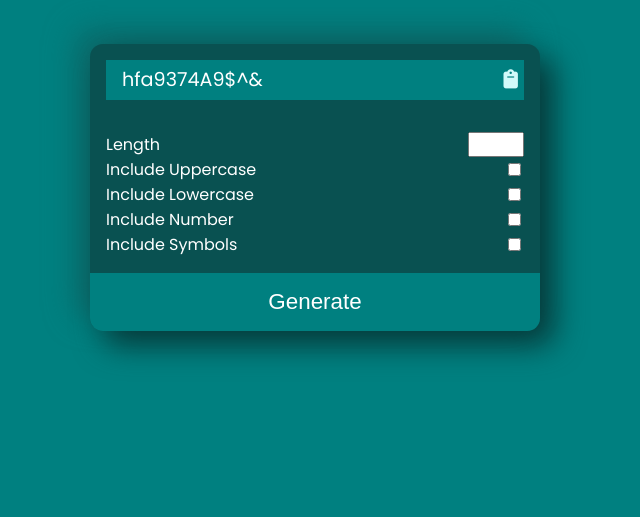
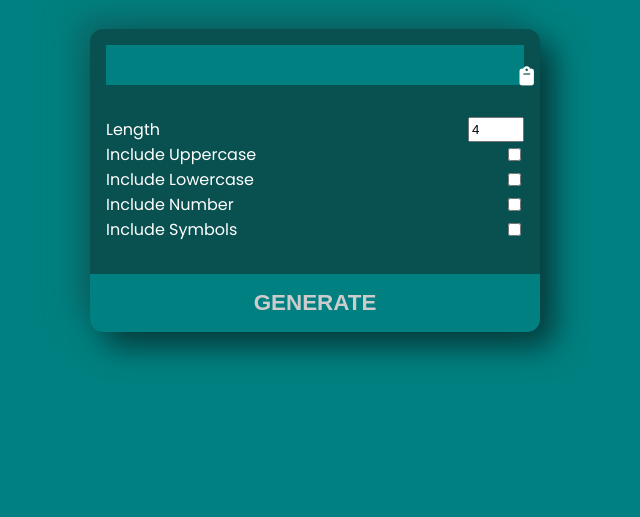
Before and after one commit to Deor0/webs, a plain HTML site: page password-generator/index.html in a window 1280 px wide. Shown: the part 283-800 px from the top of the page, without its empty margins (325-965 px from the left). Drawn offline with Linux system fonts and the light colour scheme.

Commit message:
password-generator

```diff
--- a/password-generator/index.html
+++ b/password-generator/index.html
@@ -14,23 +14,22 @@
     <script
       src="https://kit.fontawesome.com/cb37a641a5.js"
       crossorigin="anonymous"
+      defer
     ></script>
-    <script src="script.js"></script>
+
     <title>Password Generator</title>
   </head>
   <body>
     <h1>Password Generator</h1>
     <div class="wrapper">
       <div class="pw-header">
-        <div class="pw">
-          hfa9374A9$^&
-          <button><i class="fas fa-clipboard"></i></button>
-        </div>
+        <div class="pw" id="pw"></div>
+        <button id="copy"><i class="fas fa-clipboard"></i></button>
       </div>
       <div class="pw-body">
         <div class="form-control">
           <label for="length">Length</label>
-          <input type="number" id="length" min="4" max="45" />
+          <input type="number" id="length" min="4" max="45" value="4" />
         </div>
         <div class="form-control">
           <label for="upper">Include Uppercase</label>
@@ -51,5 +50,6 @@
       </div>
       <button id="generate">Generate</button>
     </div>
+    <script src="script.js"></script>
   </body>
 </html>
--- a/password-generator/style.css
+++ b/password-generator/style.css
@@ -14,7 +14,7 @@ body {
   font-family: var(--ff-primary);
   display: flex;
   flex-direction: column;
-  gap: 2rem;
+  gap: 1.2rem;
   justify-content: center;
   align-items: center;
   background-color: teal;
@@ -38,6 +38,7 @@ h1 {
 
 .pw-header {
   padding: 1rem;
+  position: relative;
 }
 
 .pw {
@@ -46,7 +47,6 @@ h1 {
   height: 40px;
   display: flex;
   align-items: center;
-  justify-content: space-between;
   font-size: 1.2rem;
   padding: 0.5rem 0 0.5rem 1rem;
 }
@@ -56,11 +56,16 @@ h1 {
   padding: 1rem;
 }
 
-.pw button {
+#copy {
   border: none;
   background-color: transparent;
-  color: rgb(210, 250, 250);
+  color: #fff;
   font-size: 1.2rem;
+  position: absolute;
+  bottom: 0;
+  right: 0;
+  transform: translateY(-50%);
+  cursor: pointer;
 }
 
 .form-control {
@@ -71,15 +76,17 @@ h1 {
 #generate {
   width: 100%;
   padding: 1rem 1.2rem;
-  color: #fff;
+  color: #ccc;
   font-size: 1.4rem;
   background-color: teal;
   border: none;
   cursor: pointer;
-  transition: 200ms ease-in;
+  font-weight: 600;
+  text-transform: uppercase;
+  margin-top: 1rem;
+  transition: 100ms;
 }
 
 #generate:hover {
-  background-color: rgb(19, 44, 44);
-  color: #c3c3c3;
+  color: #fff;
 }
```
